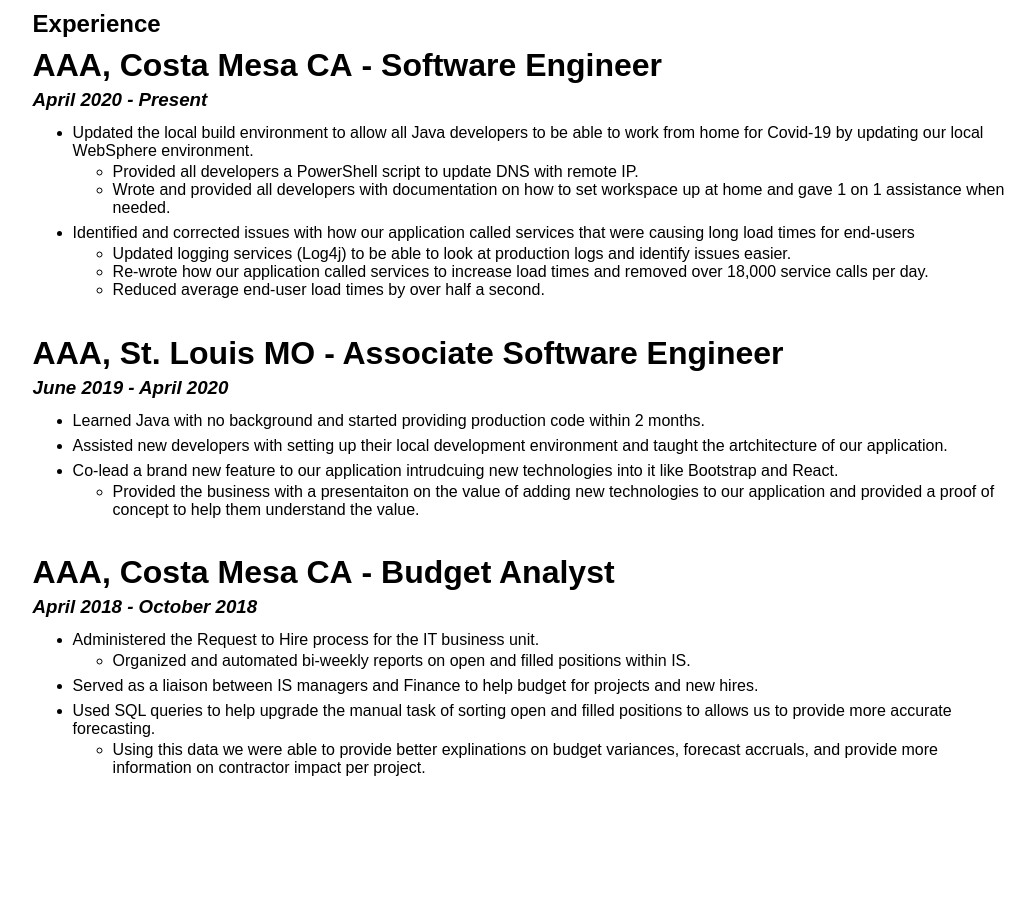
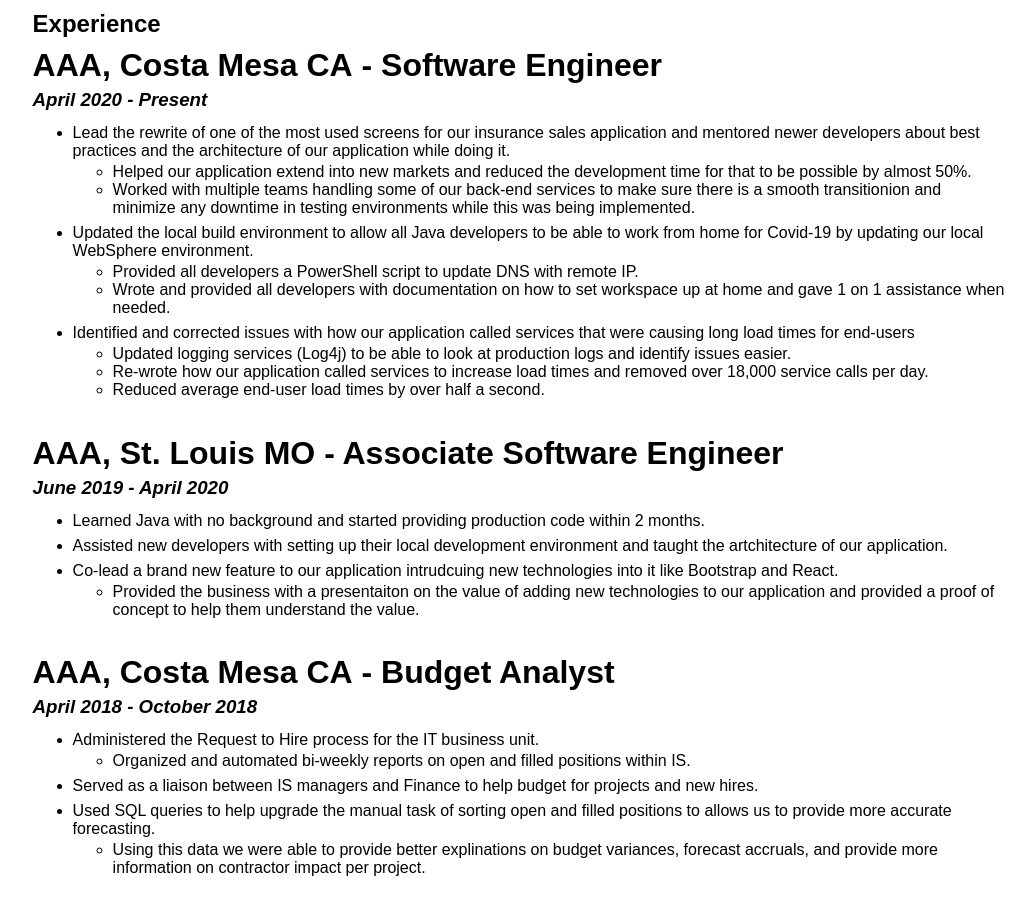
Before and after one commit to SammRosenthal/samrosenthal.github.io, a React (Create React App) app: page / in a window 1280 px wide. Shown: the part 800-1712 px from the top of the page, without its empty margins (121-1156 px from the left). Before the commit the page ends 1612 px from the top, so only its background shows below. Built offline with nearby package versions, Linux system fonts and the light colour scheme; a web font is replaced by a local one.

Commit message:
added new experience

```diff
--- a/src/App.js
+++ b/src/App.js
@@ -11,7 +11,7 @@
 
 function App() {
   return (
-    <div className='appContainer'>
+    <div className="appContainer">
       <Title />
       <hr />
       <Tech />
--- a/src/components/experiences/Experiences.js
+++ b/src/components/experiences/Experiences.js
@@ -8,6 +8,15 @@
     tenure: "April 2020 - Present",
     description: [
       [
+        {
+          summary: `Lead the rewrite of one of the most used screens for our insurance sales application and mentored newer developers
+            about best practices and the architecture of our application while doing it.`,
+          details: [
+            `Helped our application extend into new markets and reduced the development time for that to be possible by almost 50%.`,
+            `Worked with multiple teams handling some of our back-end services to make sure there is a smooth transitionion and minimize any downtime
+              in testing environments while this was being implemented.`,
+          ],
+        },
         {
           summary: `Updated the local build environment to allow all Java developers
         to be able to work from home for Covid-19 by updating our local WebSphere environment.`,
```
